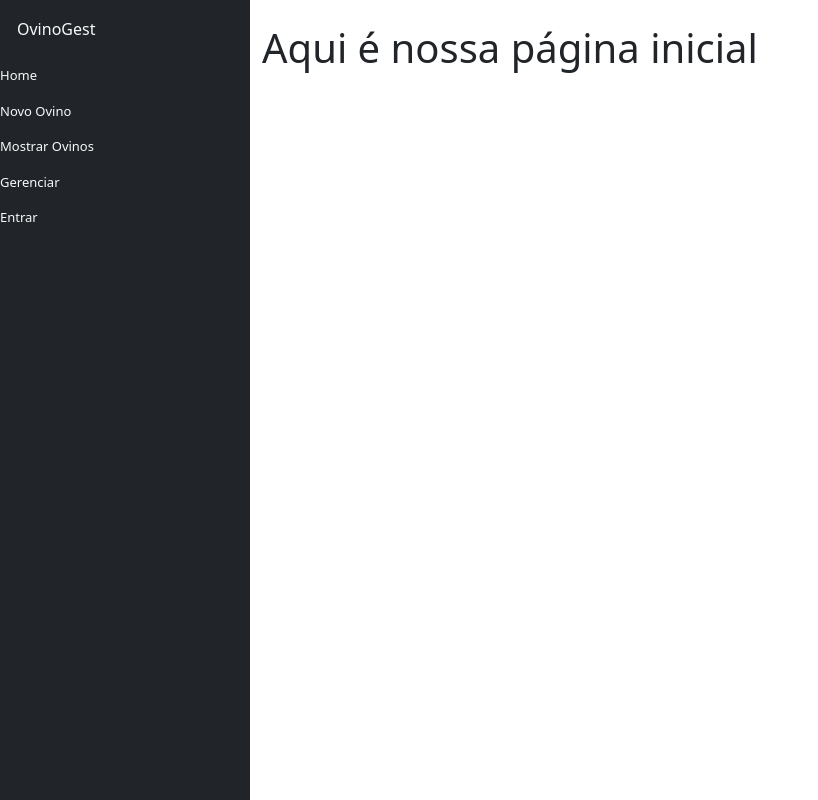
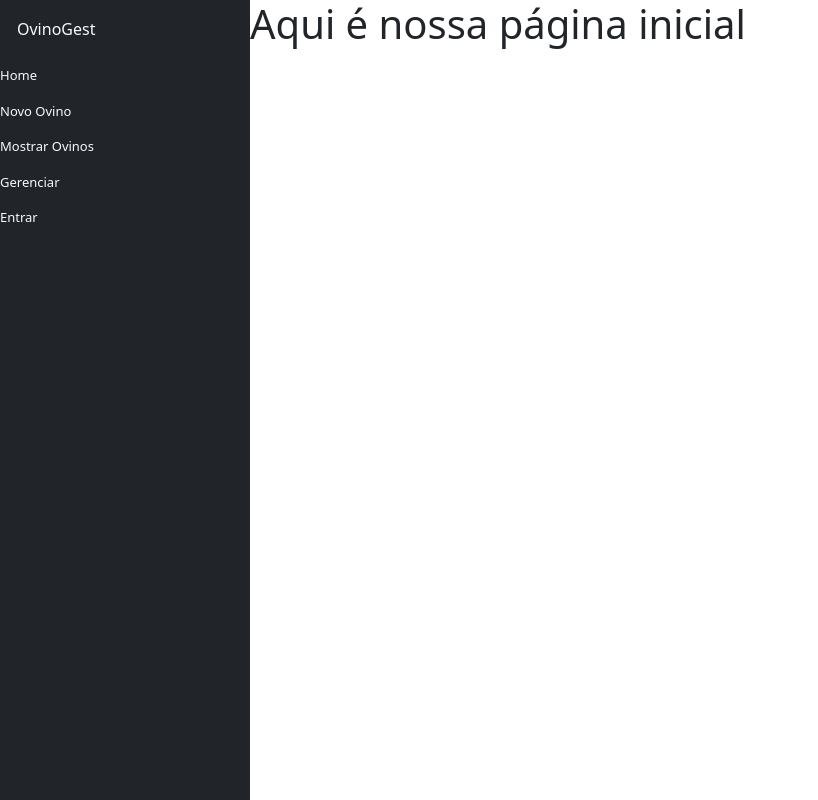
Before and after one commit to rogeriopsdev/ovinogest, a Django app: page / in a window 1280 px wide. Shown: the whole page, without its empty margins (0-818 px from the left). Run offline with Django 5.2, Linux system fonts and the light colour scheme.

Commit message:
Update base.html

```diff
--- a/ovinogestApp/templates/ovino/base.html
+++ b/ovinogestApp/templates/ovino/base.html
@@ -46,7 +46,7 @@
         </nav>
 
         <!-- Conteúdo principal -->
-        <div class="container mt-4">
+        <div>
             {% block conteudo %}
             <!--Conteudo aqui -->
             {% endblock conteudo %}
```
